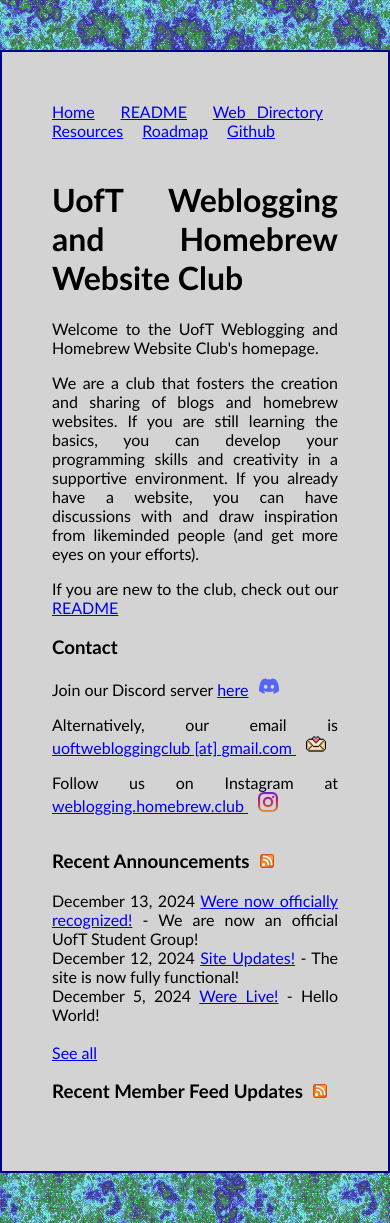
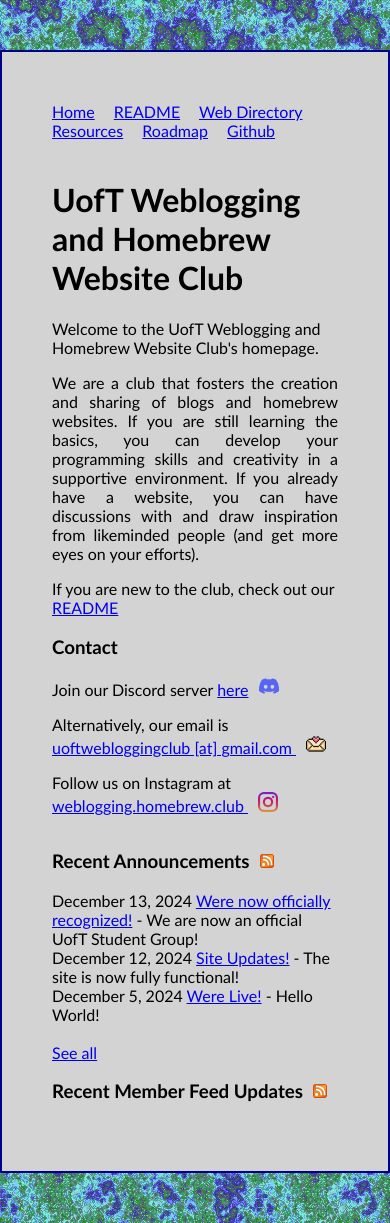
Before and after one commit to uoftwebloggingclub/uoftwebloggingclub.neocities.org, a Jekyll site: the page built from index.html, in a window 390 px wide. Built offline with Jekyll 4.4.1, drawn with Linux system fonts in a browser that asks for light colours.

Commit message:
Only 'text-align: justify' description text - improve for mobile

```diff
--- a/assets/css/index.scss
+++ b/assets/css/index.scss
@@ -6,18 +6,16 @@
 html {
     background-image: url("/assets/img/back-main.gif"); // https://bettysgraphics.neocities.org/images/backgrounds/187.GIF
     background-repeat: repeat;
-    text-align: center;
 }
 
 
-@media (width: 320px) {
+@media (width: 320px) { // Probably a 3DS
     html {
         background: darkblue;
     }
 }
 
 body {
-    text-align: justify;
     font-family:'Gill Sans', 'Gill Sans MT', Calibri, 'Trebuchet MS', sans-serif;
     background: lightgray;
     max-width: 750px;
@@ -34,6 +32,10 @@ marquee {
     a {
         margin-left: 15px;
     }
+}
+
+.description {
+    text-align: justify;
 }
 
 .highlight {
--- a/index.html
+++ b/index.html
@@ -11,7 +11,7 @@ layout: default
 <h1>{{ site.title }}</h1>
 
 <p>Welcome to the {{ site.title }}'s homepage.</p>
-<p>We are a club that fosters the creation and sharing of blogs and homebrew websites. If you are still learning the basics, you can develop your programming skills and creativity in a supportive environment. If you already have a website, you can have discussions with and draw inspiration from likeminded people (and get more eyes on your efforts).</p>
+<p class="description">We are a club that fosters the creation and sharing of blogs and homebrew websites. If you are still learning the basics, you can develop your programming skills and creativity in a supportive environment. If you already have a website, you can have discussions with and draw inspiration from likeminded people (and get more eyes on your efforts).</p>
 <p>If you are new to the club, check out our <a href="/readme">README</a></p>
 
 <h3>Contact</h3>
```
